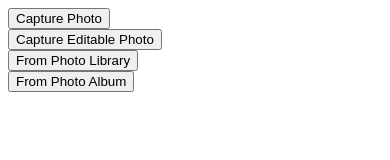
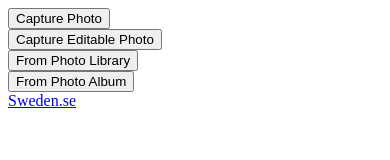
Before and after one commit to ahab1972/Photo, a plain HTML site: page index.html in a window 390 px wide. Drawn offline with Linux system fonts and the light colour scheme; some packages are replaced by stand-ins of ours.

Commit message:
added link to sweden.se

```diff
--- a/index.html
+++ b/index.html
@@ -100,5 +100,7 @@
     <button onclick="getPhoto(pictureSource.SAVEDPHOTOALBUM);">From Photo Album</button><br>
     <img style="display:none;width:60px;height:60px;" id="smallImage" src="" />
     <img style="display:none;" id="largeImage" src="" />
+
+	<a href="http://www.sweden.se">Sweden.se</a>
   </body>
 </html>
```
